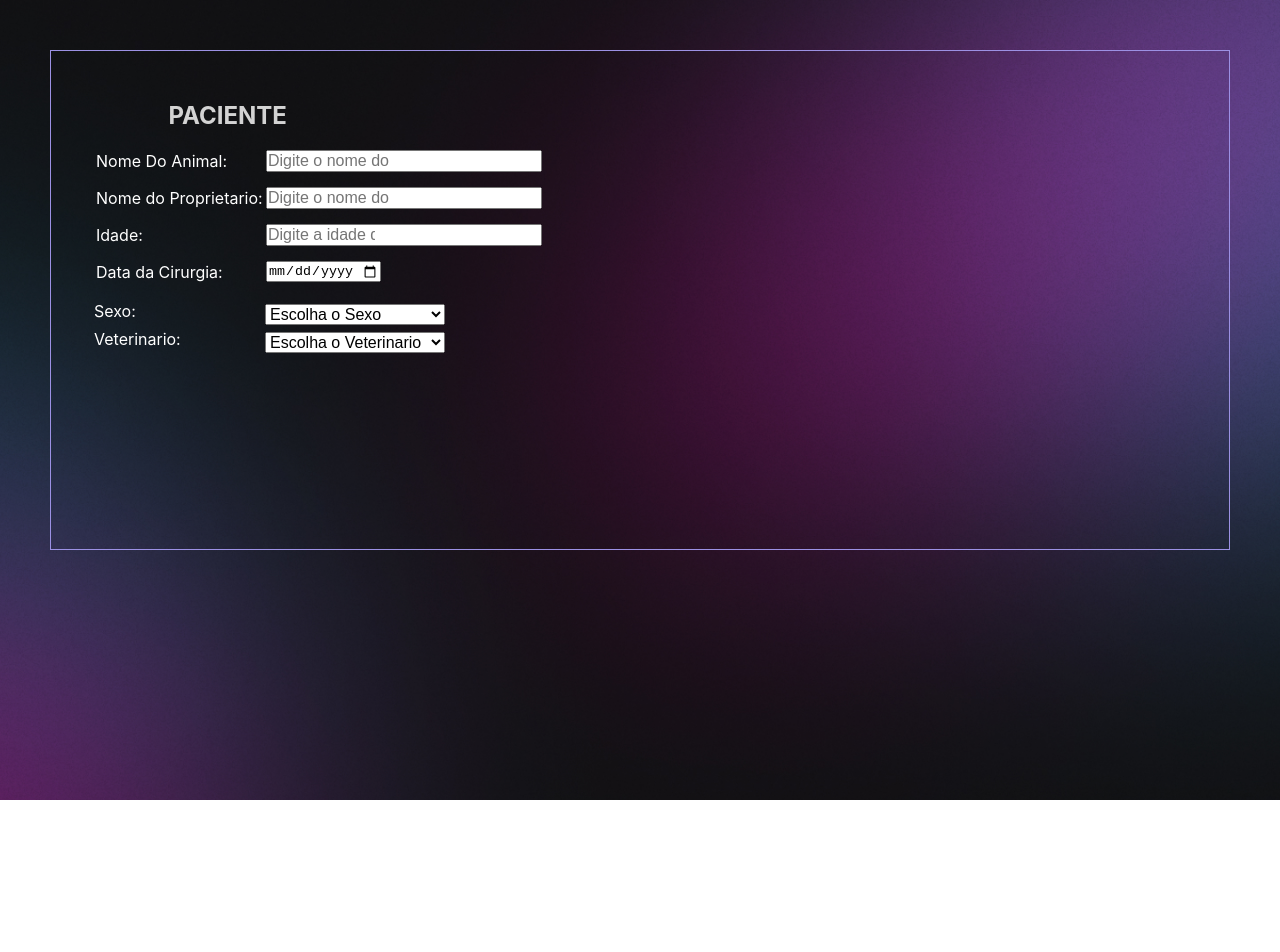
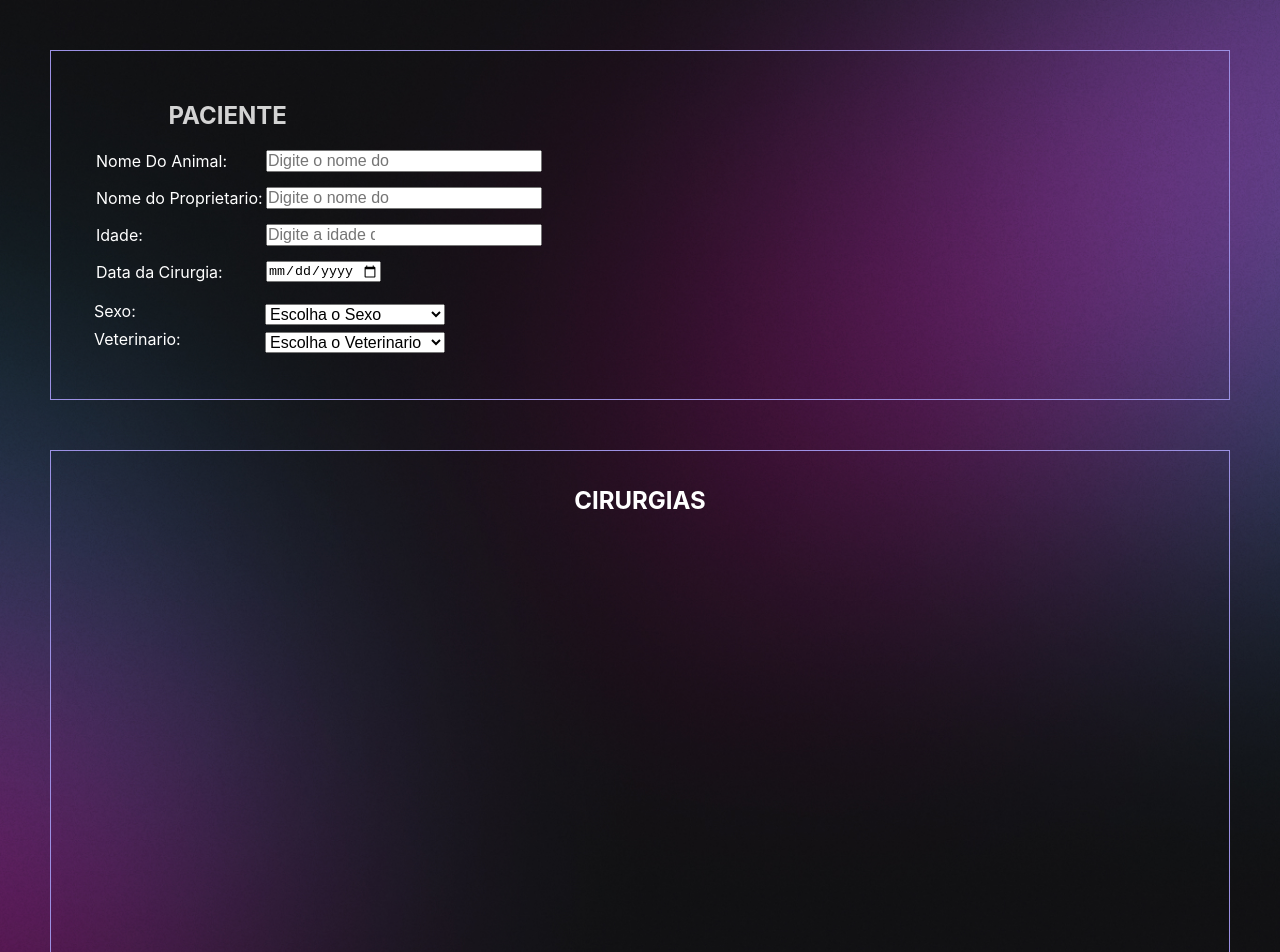
Before and after one commit to thiagooterolima/Vet_Clone, a React (Create React App) app: page / in a window 1280 px wide. Shown: the top 952 px of the page. Before the commit the page ends 800 px from the top, so only its background shows below. Built offline with nearby package versions, Linux system fonts and the light colour scheme.

Commit message:
Começando a Parte 2 da tela

```diff
--- a/src/componentes/style.css
+++ b/src/componentes/style.css
@@ -11,12 +11,12 @@
     background-size: cover;
     background-repeat: no-repeat;
     width: 100%;
-    height: 100vh;
+    height: 120vh;
     position: absolute;
 }
 
 header {
-    height: 500px;
+    height: 350px;
     border: 1px solid #9c91e4;
     margin: 50px;
     width: 100% absolute;
@@ -80,9 +80,27 @@ section {
 
 /* CRIE O SEU CSS AQUI EM BAIXO  THIAGO OTERO    */
 
+/* FIM DO DO CAMPO DOS INPUTS E LABEL  */
+
+/* CSS PARA OS CAMPOS DE CIRURGIAS */
+
+.header1{
+
+    height: 550px;
+    border: 1px solid #9c91e4;
+    margin: 50px;
+    width: 100% absolute;
+    justify-content: center;
+    display: flex;
 
 
 
 
+}
 
-/* FIM DO DO CAMPO DOS INPUTS E LABEL  */
+.cirurgia{
+    font-size: 24px;
+    color: 	white;
+    padding-top: 3%;
+
+}
--- a/src/componentes/tela.js
+++ b/src/componentes/tela.js
@@ -7,8 +7,8 @@ import "./style.css";
 function Tela() {
   const options = [
     { value: '', text: 'Escolha o Sexo', disabled: true },
-    { value: 'sexoM', text: 'Masculino' },
-    { value: 'sexoF', text: 'Feminino' },
+    { value: 'sexoM', text: 'Macho' },
+    { value: 'sexoF', text: 'Femea' },
   ];
 
   const optionsV = [
@@ -133,9 +133,22 @@ function Tela() {
       </header>
 
       <main>
+            <header className="header1">
+
+              <h2 className="cirurgia"> CIRURGIAS</h2>
+
+            </header>
 
       </main>
+
+
+
     </body>
+
+
+
+
+
   )
 }
 
```
